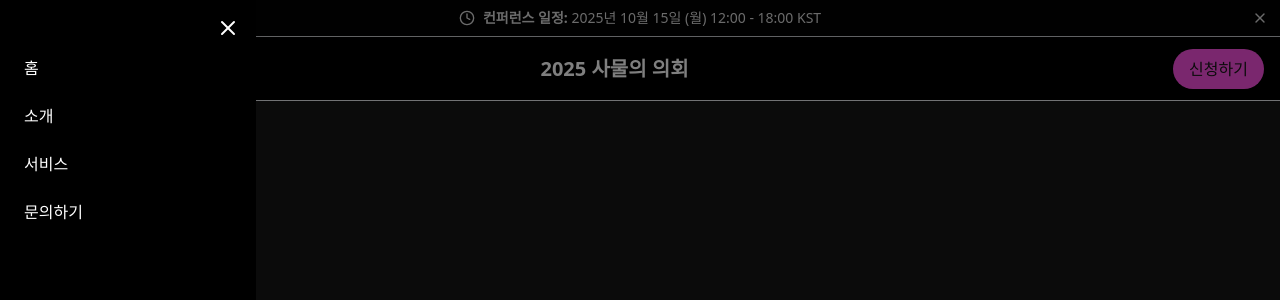
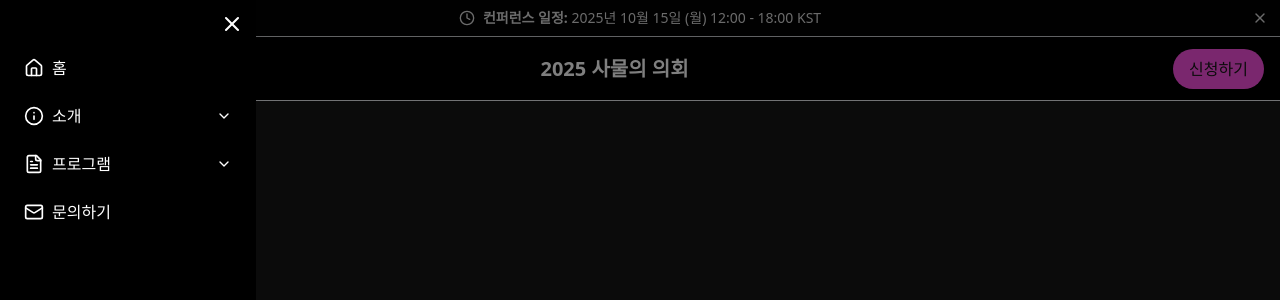
Before and after one commit to shin-minhyuk/samul.parliament, a Next.js app: page / in a window 1280 px wide. Both pictures are taken after a click on the button 36 px from the left and 68 px from the top of the page. Shown: the top 300 px of the page. Built offline with nearby package versions, Linux system fonts and the light colour scheme.

Commit message:
[feat] 사이드바 트랜지션 미적용 문제 해결

```diff
--- a/src/components/Sidebar.tsx
+++ b/src/components/Sidebar.tsx
@@ -1,21 +1,71 @@
-import { X } from "lucide-react";
+"use client";
+
+import { X, ChevronDown, Home, Info, FileText, Mail } from "lucide-react";
 import Link from "next/link";
+import { useState } from "react";
+import React from "react";
 
 interface SidebarProps {
   isOpen: boolean;
   onClose: () => void;
 }
 
+interface MenuItem {
+  title: string;
+  icon: React.ReactElement;
+  href?: string;
+  subItems?: { title: string; href: string }[];
+}
+
 export default function Sidebar({ isOpen, onClose }: SidebarProps) {
+  const [expandedItems, setExpandedItems] = useState<number[]>([]);
+
+  const menuItems: MenuItem[] = [
+    {
+      title: "홈",
+      icon: <Home className="h-5 w-5" />,
+      href: "/",
+    },
+    {
+      title: "소개",
+      icon: <Info className="h-5 w-5" />,
+      subItems: [
+        { title: "행사 소개", href: "/about/event" },
+        { title: "연사 소개", href: "/about/speakers" },
+        { title: "장소 안내", href: "/about/location" },
+      ],
+    },
+    {
+      title: "프로그램",
+      icon: <FileText className="h-5 w-5" />,
+      subItems: [
+        { title: "컨퍼런스 일정", href: "/program/schedule" },
+        { title: "세션 소개", href: "/program/sessions" },
+        { title: "워크샵", href: "/program/workshops" },
+      ],
+    },
+    {
+      title: "문의하기",
+      icon: <Mail className="h-5 w-5" />,
+      href: "/contact",
+    },
+  ];
+
+  const toggleAccordion = (index: number) => {
+    setExpandedItems((prev) =>
+      prev.includes(index) ? prev.filter((i) => i !== index) : [...prev, index],
+    );
+  };
+
   return (
     <>
       {/* Backdrop */}
-      {isOpen && (
       <div
-          className="fixed inset-0 z-40 bg-black/50 transition-opacity"
+        className={`fixed inset-0 z-40 bg-black/50 transition-all duration-300 ${
+          isOpen ? "opacity-100" : "pointer-events-none opacity-0"
+        }`}
         onClick={onClose}
       />
-      )}
 
       {/* Sidebar */}
       <div
@@ -26,45 +76,66 @@ export default function Sidebar({ isOpen, onClose }: SidebarProps) {
         <div className="p-4">
           <button
             onClick={onClose}
-            className="absolute top-2 right-2 rounded-lg p-2 transition-colors hover:bg-white/10"
+            className="absolute top-2 right-2 rounded-full p-1 transition-colors hover:bg-white/10"
+            aria-label="배너 닫기"
           >
-            <X className="h-6 w-6 text-white" />
+            <X className="h-6 w-6" />
           </button>
 
           <nav className="mt-8">
             <ul className="space-y-2">
-              <li>
+              {menuItems.map((item, index) => (
+                <li key={item.title}>
+                  {item.subItems ? (
+                    <div className="overflow-hidden rounded-lg">
+                      <button
+                        onClick={() => toggleAccordion(index)}
+                        className="flex w-full items-center justify-between rounded-lg p-2 transition-colors hover:bg-white/10"
+                      >
+                        <span className="flex items-center gap-2">
+                          {item.icon}
+                          {item.title}
+                        </span>
+                        <ChevronDown
+                          className={`h-4 w-4 transform transition-transform duration-200 ${
+                            expandedItems.includes(index) ? "rotate-180" : ""
+                          }`}
+                        />
+                      </button>
+                      <div
+                        className={`grid transition-all duration-200 ease-in-out ${
+                          expandedItems.includes(index)
+                            ? "grid-rows-[1fr]"
+                            : "grid-rows-[0fr]"
+                        }`}
+                      >
+                        <div className="overflow-hidden">
+                          <ul className="ml-4 space-y-1 border-l border-white/20 pt-1 pl-4">
+                            {item.subItems.map((subItem) => (
+                              <li key={subItem.title}>
                                 <Link
-                  href="/"
-                  className="block rounded-lg p-2 transition-colors hover:bg-white/10"
+                                  href={subItem.href}
+                                  className="block rounded-lg p-2 text-sm transition-colors hover:bg-white/10"
                                 >
-                  홈
+                                  {subItem.title}
                                 </Link>
                               </li>
-              <li>
+                            ))}
+                          </ul>
+                        </div>
+                      </div>
+                    </div>
+                  ) : (
                     <Link
-                  href="/about"
-                  className="block rounded-lg p-2 transition-colors hover:bg-white/10"
+                      href={item.href!}
+                      className="flex items-center gap-2 rounded-lg p-2 transition-colors hover:bg-white/10"
                     >
-                  소개
+                      {item.icon}
+                      {item.title}
                     </Link>
+                  )}
                 </li>
-              <li>
-                <Link
-                  href="/services"
-                  className="block rounded-lg p-2 transition-colors hover:bg-white/10"
-                >
-                  서비스
-                </Link>
-              </li>
-              <li>
-                <Link
-                  href="/contact"
-                  className="block rounded-lg p-2 transition-colors hover:bg-white/10"
-                >
-                  문의하기
-                </Link>
-              </li>
+              ))}
             </ul>
           </nav>
         </div>
```
Lines whose indentation alone changed are shown as unchanged.
